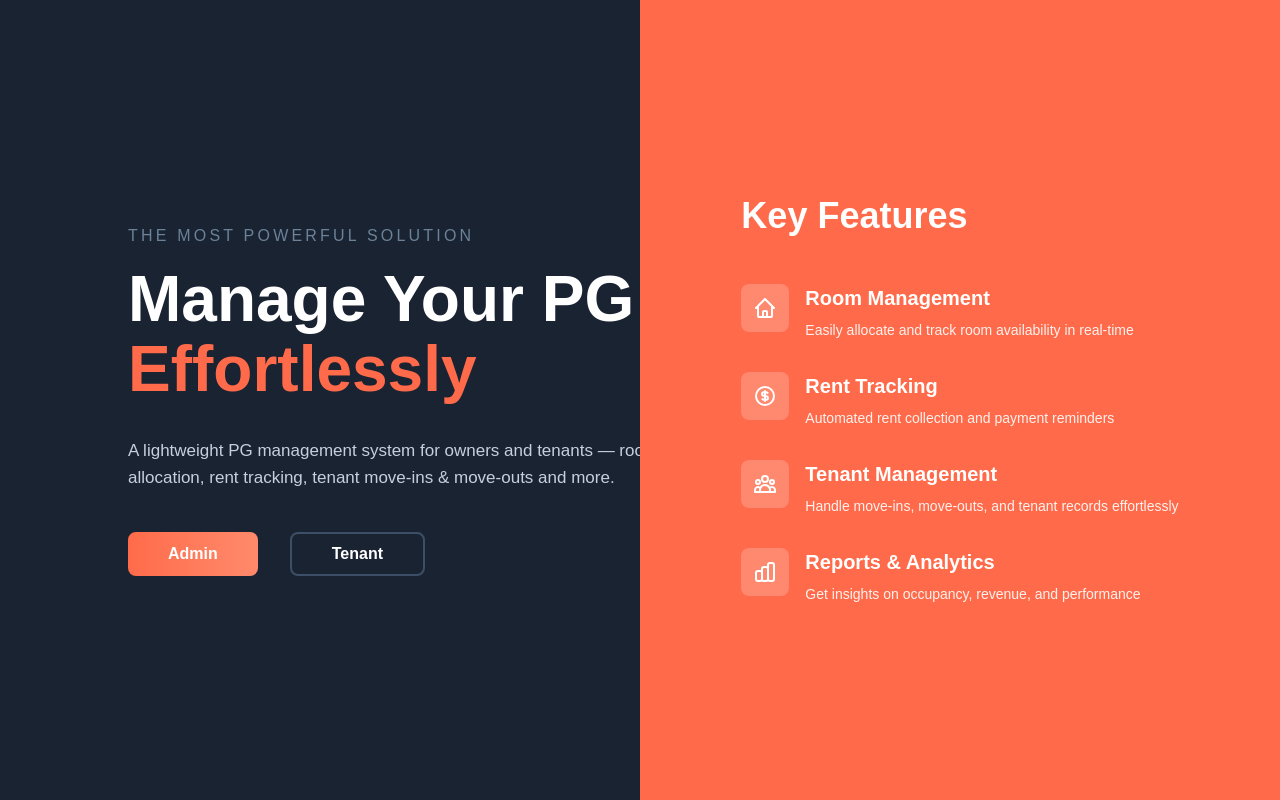
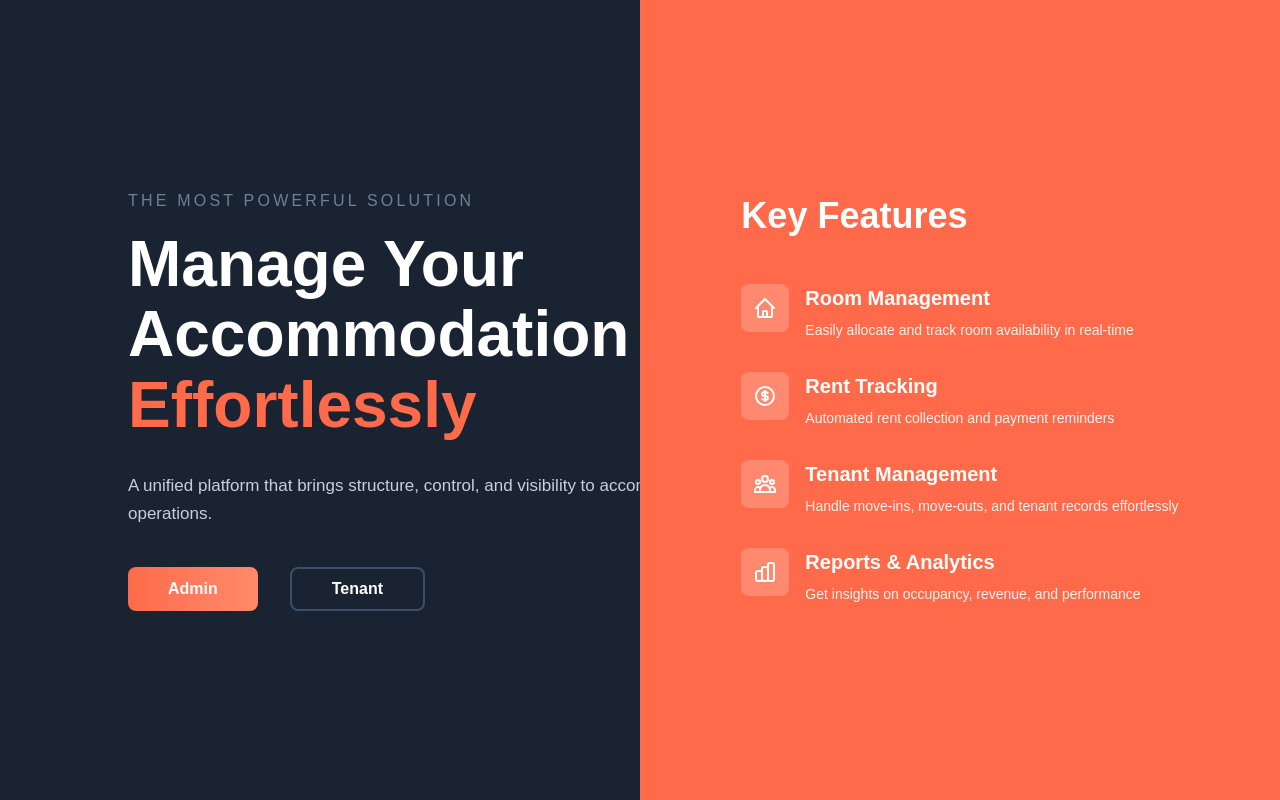
Before and after one commit to sh02-dev/Homigo, a React (Vite) app in the folder frontend/: page / in a window 1280 px wide. Built offline with nearby package versions, Linux system fonts and the light colour scheme; no server answers.

Commit message:
style changes in the landing page

```diff
--- a/frontend/src/components/layout/Sidebar.jsx
+++ b/frontend/src/components/layout/Sidebar.jsx
@@ -42,8 +42,8 @@ export default function Sidebar() {
     <aside className="w-64 h-screen sticky top-0 p-6 bg-gradient-to-b from-[#071026] to-[#06101a] flex flex-col justify-between">
       <div>
         <div className="mb-8 ">
-          <div className="text-2xl font-bold text-[#F46A47]">PG Manager</div>
-          <div className="text-xs text-gray-400">Hostel Management</div>
+          <div className="text-2xl font-bold text-[#F46A47]">Homigo</div>
+          <div className="text-xs text-gray-400">Admin Portal</div>
         </div>
 
         <nav className="space-y-2">
--- a/frontend/src/components/layout/TenantSidebar.jsx
+++ b/frontend/src/components/layout/TenantSidebar.jsx
@@ -46,8 +46,8 @@ export default function TenantSidebar() {
 
             <div>
                 <div className="mb-8">
-                    <div className="text-2xl font-bold text-[#F46A47]">PG Manager</div>
-                    <div className="text-xs text-gray-400">Tenant Panel</div>
+                    <div className="text-2xl font-bold text-[#F46A47]">Homigo</div>
+                    <div className="text-xs text-gray-400">Tenant Portal</div>
                 </div>
 
                 <nav className="space-y-2">
--- a/frontend/src/index.css
+++ b/frontend/src/index.css
@@ -10,6 +10,8 @@
 :root{
   --bg-1: #070912;
   --bg-2: #0b1220;
+  /* --bg-1: white;
+  --bg-2: white; */
   --panel: rgba(19,23,36,0.85);
   --accent: #8b3cff;
 }
@@ -20,6 +22,7 @@ body{
   background: radial-gradient(1000px 600px at 10% 10%, rgba(55,12,120,0.12), transparent), linear-gradient(180deg,#071026 0%, #071222 100%);
   color: #cbd5e1;
   font-family: Inter, ui-sans-serif, system-ui, -apple-system, 'Segoe UI', Roboto, 'Helvetica Neue', Arial;
+
 }
 
 .panel{
--- a/frontend/src/pages/Landing.jsx
+++ b/frontend/src/pages/Landing.jsx
@@ -28,14 +28,14 @@ export default function Landing() {
             </p>
 
             <h1 className="text-[64px] font-bold leading-[1.1] text-white">
-              Manage Your PG
+              Manage Your Accommodation
             </h1>
             <h1 className="text-[64px] font-bold leading-[1.1] text-[#ff6b4a] mb-8">
               Effortlessly
             </h1>
 
             <p className="text-[#c5d0de] text-[17px] leading-relaxed mb-10 w-[600px]">
-              A lightweight PG management system for owners and tenants — room allocation, rent tracking, tenant move-ins & move-outs and more.
+              A unified platform that brings structure, control, and visibility to accommodation operations.
             </p>
 
             <div className="flex gap-8">
```
